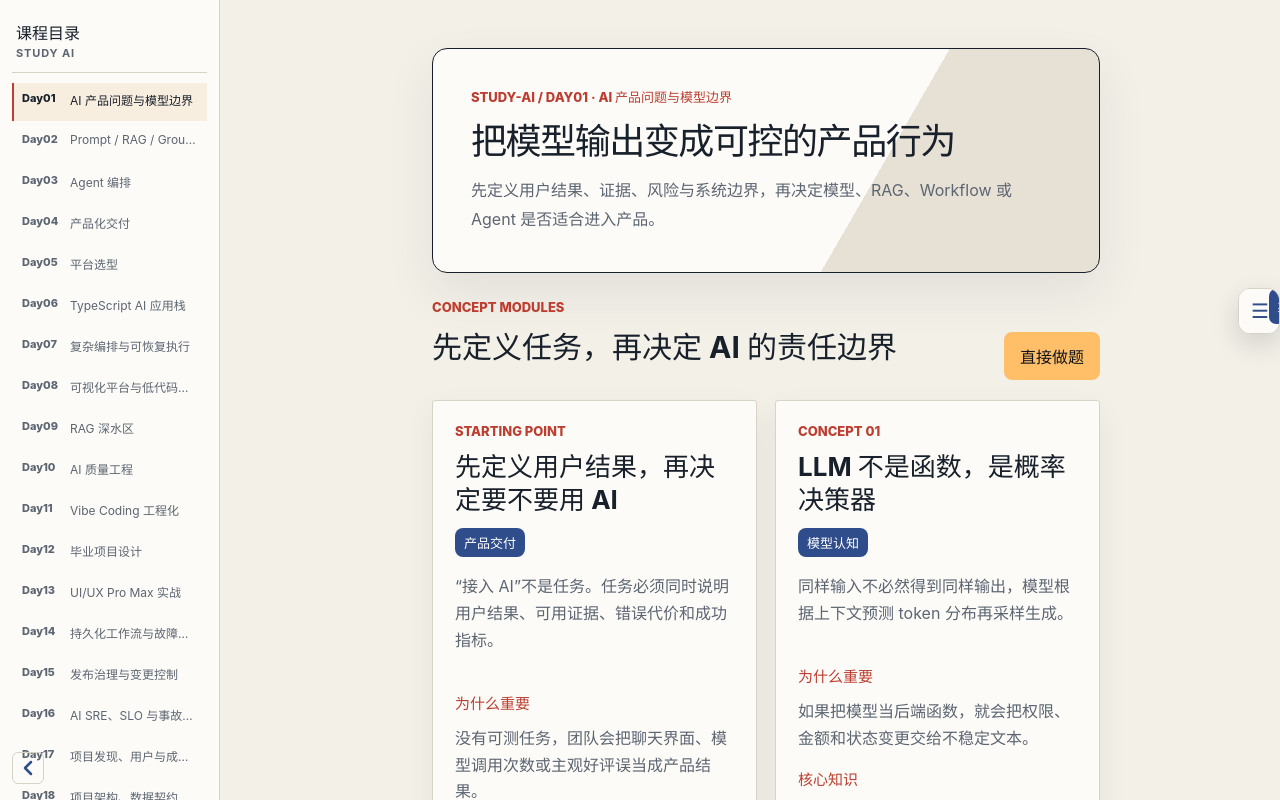
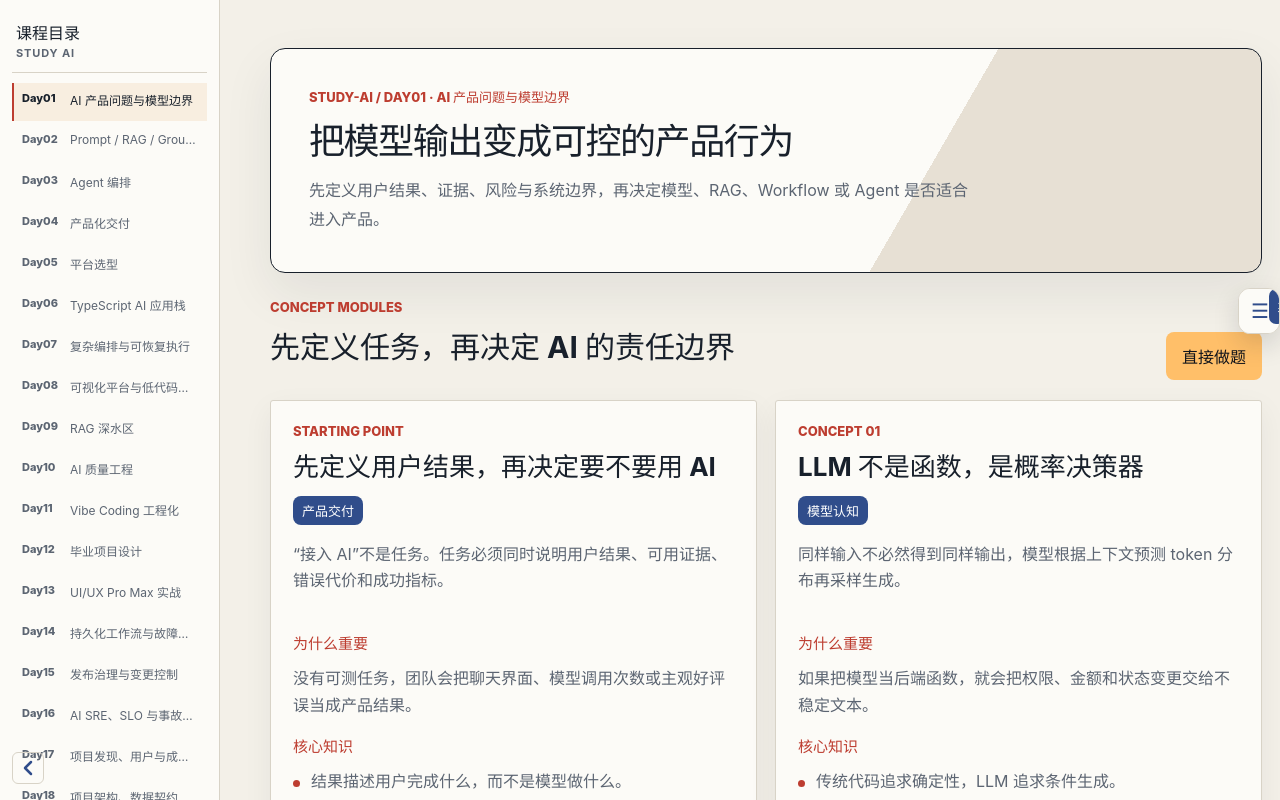
Before and after one commit to ilovex1314/study-ai, a React (Vite) app in the folder apps/interactive-lessons/: page /day01/series in a window 1280 px wide. Shown: the top 800 px of the page. Built offline with nearby package versions, Linux system fonts and the light colour scheme.

Commit message:
样式：自适应桌面课程内容宽度

```diff
--- a/apps/interactive-lessons/src/styles.css
+++ b/apps/interactive-lessons/src/styles.css
@@ -1514,7 +1514,7 @@ button:disabled {
 
 /* FINAL: fixed-navigation-behavior.html is the source of truth for lesson reading geometry. */
 @media (min-width: 1025px) {
-  .app-shell { width: min(920px, calc(100% - 36px)) !important; padding: 48px 0 112px !important; }
+  .app-shell { width: min(1440px, calc(100% - 36px)) !important; min-width: 960px !important; padding: 48px 0 112px !important; }
   .hero { min-height: 0 !important; padding: 38px !important; border-radius: 15px !important; }
   .hero h1 { max-width: 720px !important; margin: 6px 0 12px !important; font-size: 36px !important; line-height: 1.28 !important; letter-spacing: -.04em !important; }
   .hero-copy > p:last-child { max-width: 660px !important; margin: 0 !important; font-size: 16px !important; line-height: 1.8 !important; }
```
Also changed, not shown: 5 other files (tests, documents, lock files or other folders).
